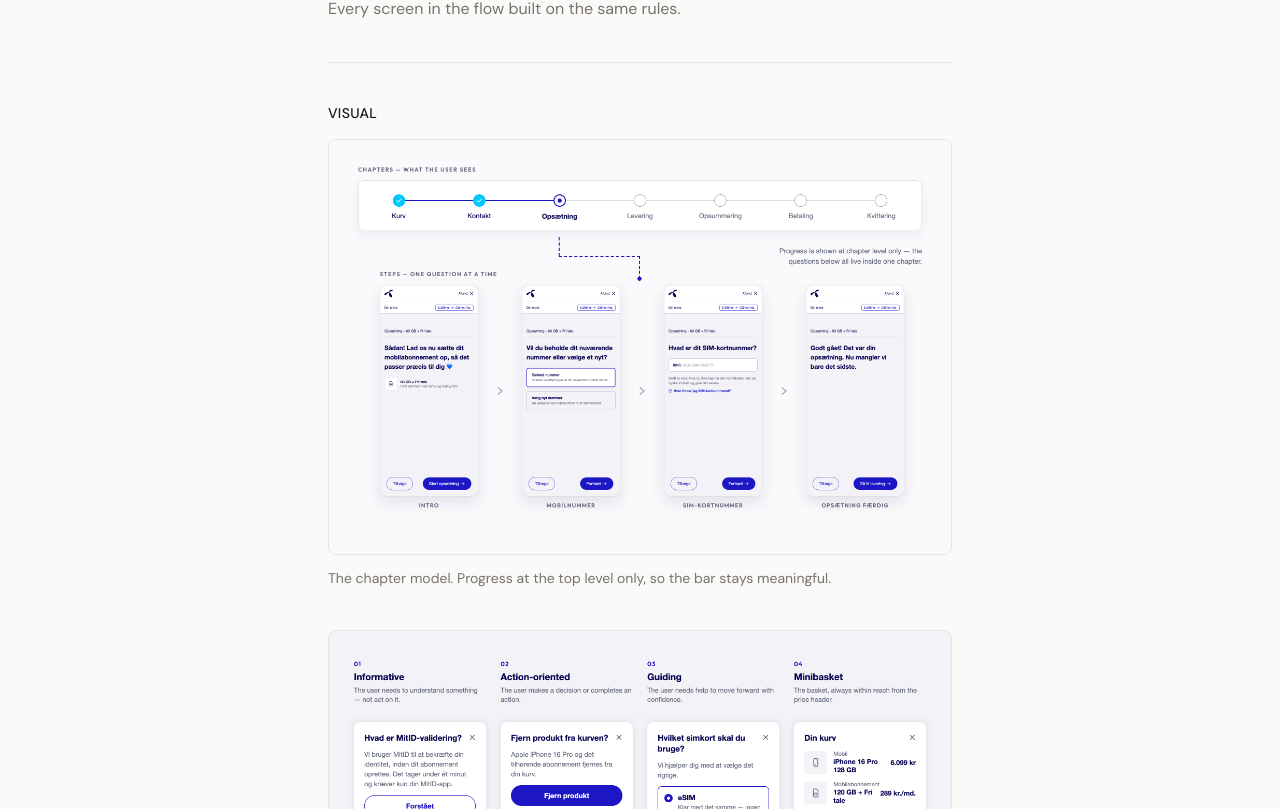
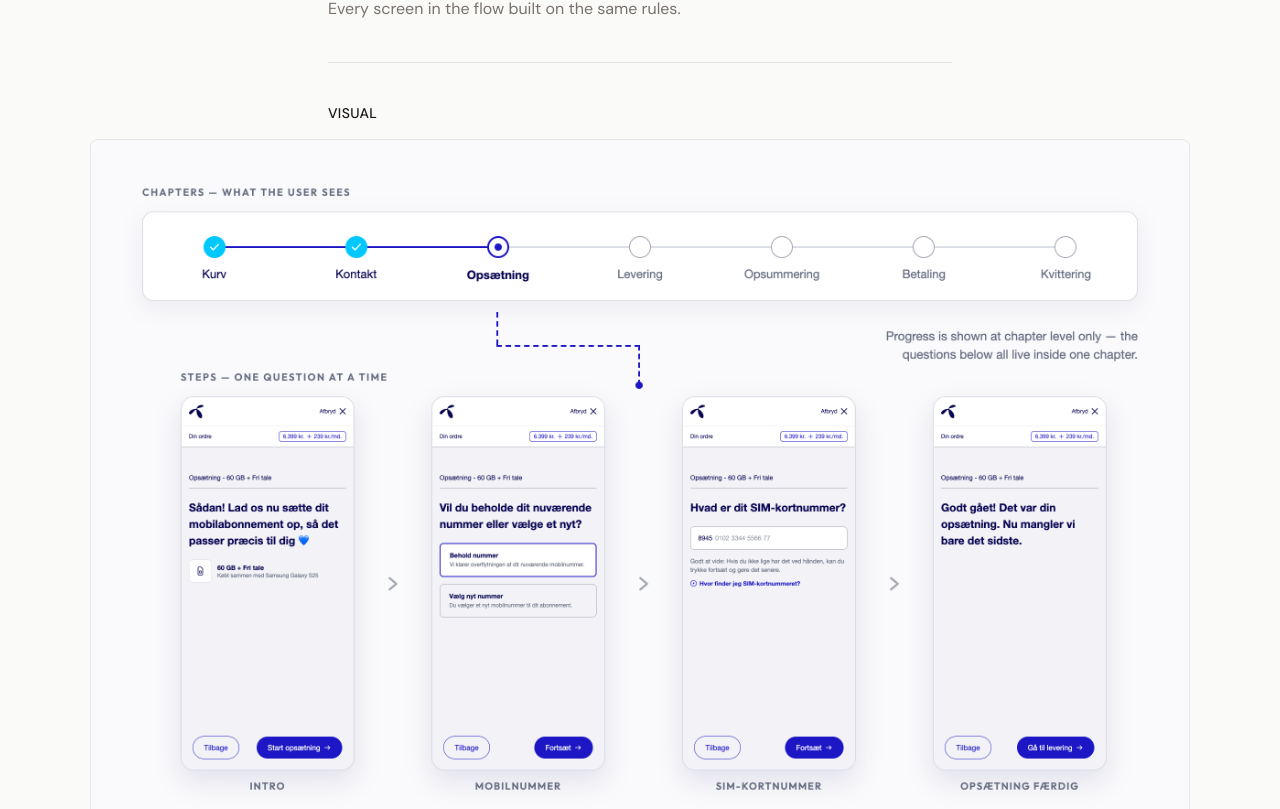
Before and after one commit to linusen/portfolio, a Next.js app: page /projects/telenor-checkout in a window 1280 px wide. Shown: the part 1331-2140 px from the top of the page. Built offline with nearby package versions, Linux system fonts and the light colour scheme.

Commit message:
Let Visual section break out wider for readable diagrams

```diff
--- a/src/components/ProjectDetail.tsx
+++ b/src/components/ProjectDetail.tsx
@@ -69,20 +69,20 @@ export function ProjectDetail({ project }: ProjectDetailProps) {
         </section>
       ) : null}
 
-      {hasMedia ? (
+{hasMedia ? (
         <section className="border-b border-border py-10">
           <SectionHeading>Visual</SectionHeading>
-          <div className="space-y-10">
+          <div className="space-y-10 lg:mx-[calc((100%-1100px)/2)] lg:w-[1100px]">
             {project.media!.map((item) => (
               <figure key={item.src}>
-               <div className="overflow-hidden rounded-lg border border-border bg-background">
+                <div className="overflow-hidden rounded-lg border border-border bg-background">
                   <Image
                     src={item.src}
                     alt={item.alt}
                     width={1600}
                     height={900}
                     className="h-auto w-full"
-                    sizes="(max-width: 672px) 100vw, 672px"
+                    sizes="(max-width: 1100px) 100vw, 1100px"
                   />
                 </div>
                 {item.caption ? (
```
